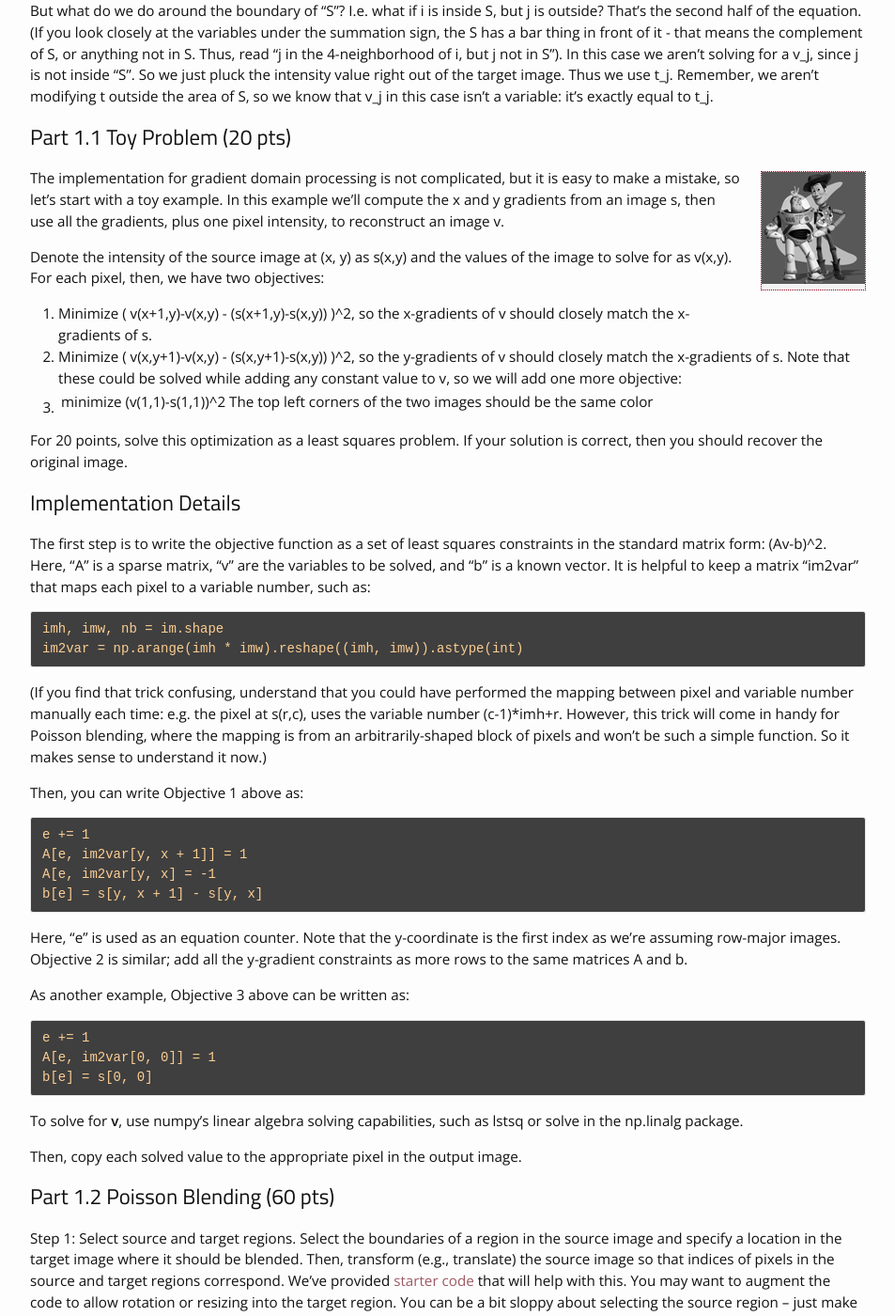
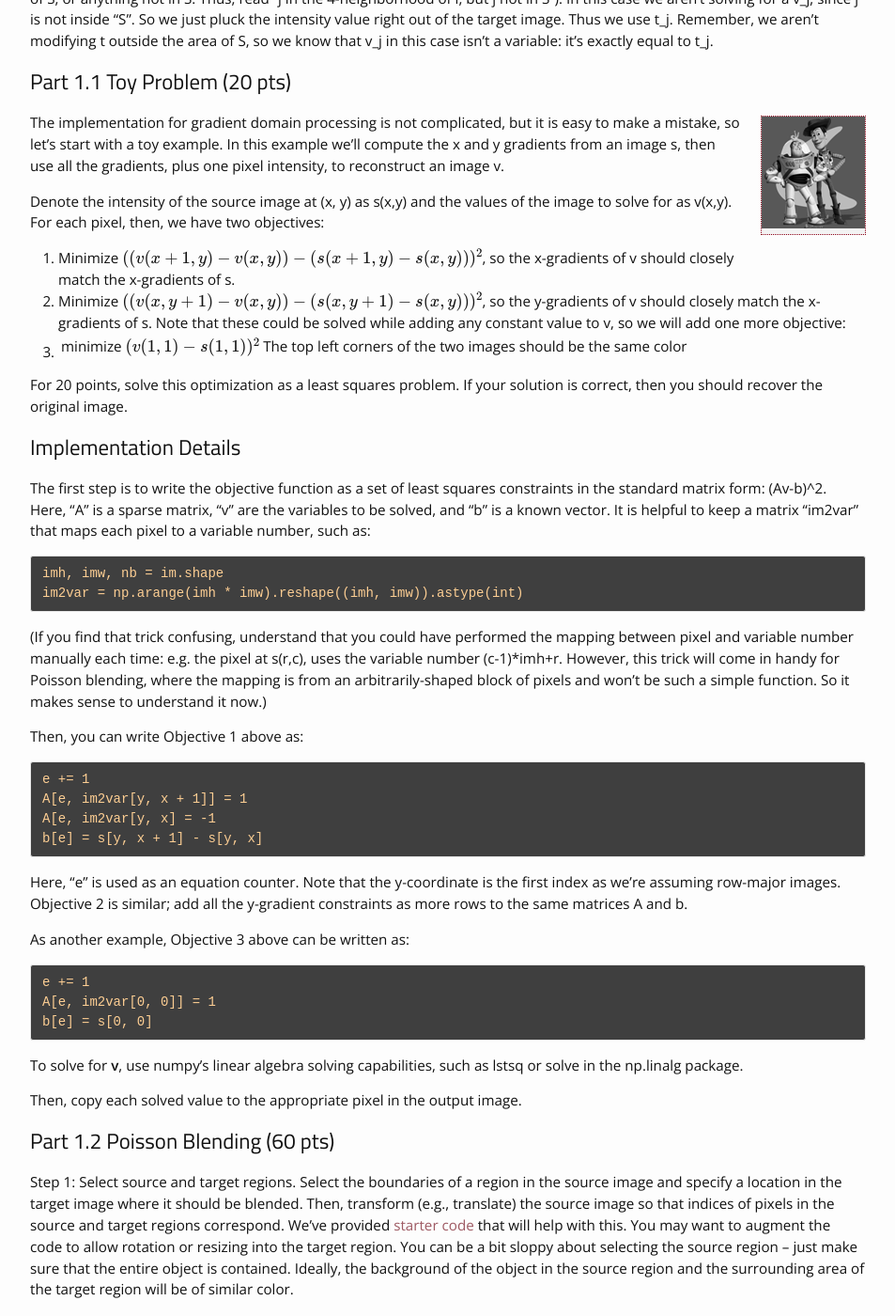
Before and after one commit to kazemnejad/jekyll-course-website-template, a Jekyll site: the page built from _assignments/hw2.md, in a window 1280 px wide and 1400 px high, scrolled down 2383 px. Shown: the whole window at 94% size, without its empty margins (163-1116 px from the left). Built offline with Jekyll 4.4.1, drawn with Linux system fonts in a browser that asks for light colours; nearby versions of some CDN libraries; formulas are drawn with MathJax 3; a script that is not in the unit is left out; some of the changed text lies outside the part shown.

Commit message:
math for hw2 and mathjax

````diff
--- a/_assignments/hw2.md
+++ b/_assignments/hw2.md
@@ -20,7 +21,11 @@ The primary goal of this assignment is to seamlessly blend an object or texture
 Here we take the following approach: The insight we will use is that people often care much more about the gradient of an image than the overall intensity.  So we can set up the problem as finding values for the target pixels that maximally preserve the gradient of the source region without changing any of the background pixels.  Note that we are making a deliberate decision here to ignore the overall intensity!  So a green hat could turn red, but it will still look like a hat.
 
 We can formulate our objective as a least squares problem. Given the pixel intensities of the source image "s" and of the target image "t", we want to solve for new intensity values "v" within the source region "S":
-{% include image.html url="/static_files/assignments/hw2/poissonblend_eq.png" height=50 %}
+
+{% raw %}
+$$ \newcommand{\argmin}{arg min} $$
+$$ \boldsymbol{v} = \argmin_{\boldsymbol{v}}\sum_{i \in S, j \in N_i \cap S}((v_i - v_j) - (s_i - s_j))^2 + \sum_{i\in S, j \in N_i \cap \neg S}((v_i - t_j) - (s_i - s_j))^2. $$
+{% endraw %}
 
 Here, each "i" is a pixel in the source region "S", and each "j" is a 4-neighbor of "i".  Each summation guides the gradient values to match those of the source region.  In the first summation, the gradient is over two variable pixels; in the second, one pixel is variable and one is in the fixed target region.
 
@@ -47,10 +52,10 @@ The implementation for gradient domain processing is not complicated, but it is
 
 Denote the intensity of the source image at (x, y) as s(x,y) and the values of the image to solve for as v(x,y).  For each pixel, then, we have two objectives:
 
-1. Minimize ( v(x+1,y)-v(x,y) - (s(x+1,y)-s(x,y)) )^2, so the x-gradients of v should closely match the x-gradients of s.
-1. Minimize ( v(x,y+1)-v(x,y) - (s(x,y+1)-s(x,y)) )^2, so the y-gradients of v should closely match the x-gradients of s.
+1. Minimize \\((( v(x+1,y)-v(x,y)) - (s(x+1,y)-s(x,y)) )^2\\), so the x-gradients of v should closely match the x-gradients of s.
+1. Minimize \\((( v(x,y+1)-v(x,y)) - (s(x,y+1)-s(x,y)) )^2\\), so the y-gradients of v should closely match the x-gradients of s.
 Note that these could be solved while adding any constant value to v, so we will add one more objective:
-1. minimize (v(1,1)-s(1,1))^2 | The top left corners of the two images should be the same color |
+1. minimize \\((v(1,1)-s(1,1))^2\\) | The top left corners of the two images should be the same color |
 
 For 20 points, solve this optimization as a least squares problem.  If your solution is correct, then you should recover the original image.
 
@@ -92,7 +97,7 @@ region will be of similar color.
 
 Step 2: Solve the blending constraints.
 
-{% include image.html url="/static_files/assignments/hw2/poissonblend_eq.png" height=50 align="center" %}
+$$\boldsymbol{v} = \argmin_{\boldsymbol{v}} \sum_{i\in S, j\in N_i \cap S}((v_i - v_j) - (s_i - s_j))^2 + \sum_{i \in S, j \in N_i \cap\neg S}((v_i - t_j) - (s_i - s_j))^2$$
 
 Step 3: Copy the solved values v_i into your target image. For RGB
 images, process each channel separately. Show at least three results
@@ -107,8 +112,8 @@ blurred boundaries, etc.).
 
 ### Mixed Gradients (10 pts)
 Follow the same steps as Poisson blending, but use the gradient in source or target with the larger magnitude as the guide, rather than the source gradient:
-{% include image.html url="/static_files/assignments/hw2/textureblend_eq.png" height=50  %}
-Here "d_ij" is the value of the gradient from the source or the target image with larger magnitude,
+$$\boldsymbol{v} = \argmin_{\boldsymbol{v}} \sum_{i \in S, j \in N_i \cap S} ((v_i - v_j) - d_{ij})^2 + \sum_{i \in S, j \in N_i \cap \neg S}((v_i - t_j) - d_{ij})^2.$$
+Here "\\(d_{ij}\\)" is the value of the gradient from the source or the target image with larger magnitude,
 i.e.
 ```
 if abs(s_i - s_j) >= abs (t_i - t_j):
--- a/_layouts/assignment.html
+++ b/_layouts/assignment.html
@@ -7,6 +7,7 @@ title: page.title
   <header class="post-header">
     <h1 class="post-title">{{ page.title }}</h1>
     <p class="post-meta">Released on {{ page.date | date: "%A" }} {{ page.date | date: site.dateformat }}</p>
+    {% include mathjax.html %}
   </header>
 
   <div>
````
Also changed, not shown: other parts of _assignments/hw2.md (+1 -0 lines), _includes/mathjax.html (added, +22 -0 lines).
